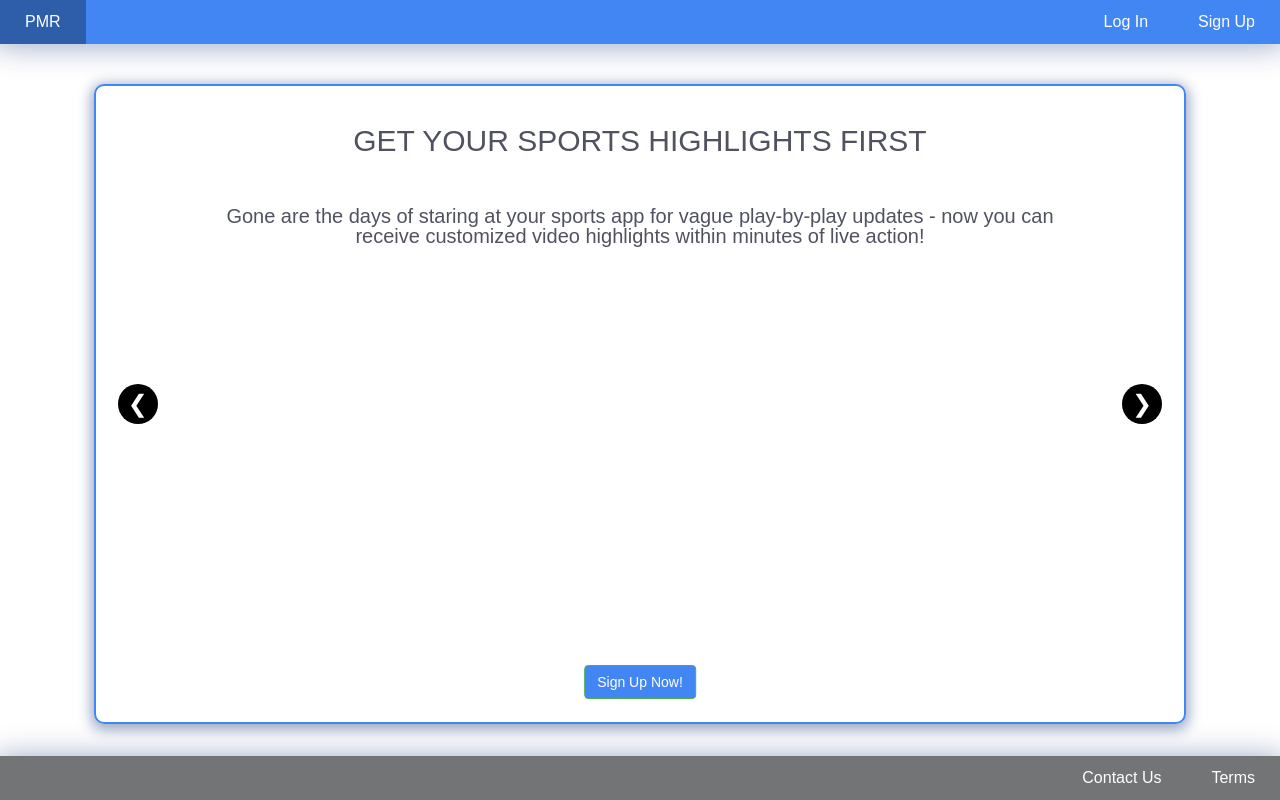
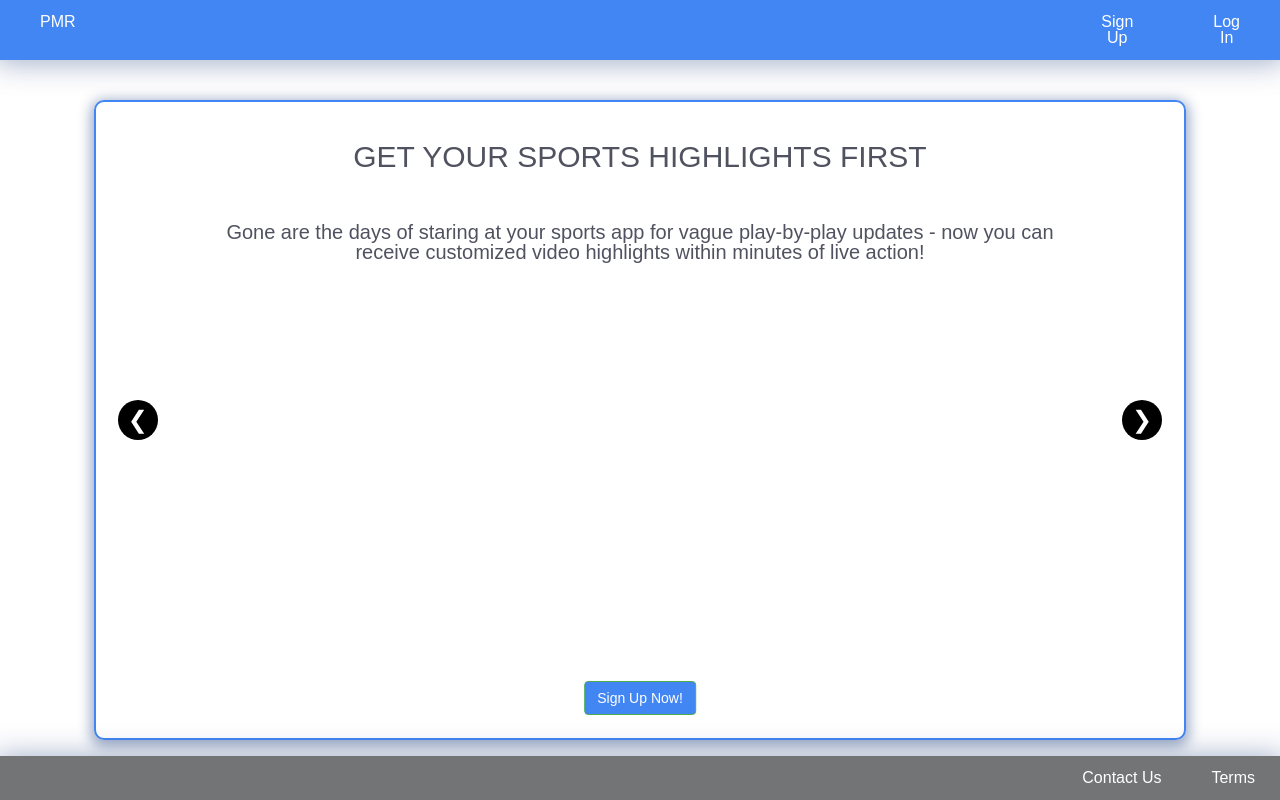
Before and after one commit to jaxmann/pmr-ui, a plain HTML site: page index.html in a window 1280 px wide. Drawn offline with nearby package versions, Linux system fonts and the light colour scheme.

Commit message:
convert header to bootstrap

```diff
--- a/index.html
+++ b/index.html
@@ -16,7 +16,7 @@
 <script src="js/main.js"></script>
 
 <style>
-ul {
+.header-row {
 	list-style-type: none;
 	margin: 0;
 	padding: 0;
@@ -30,6 +30,27 @@ ul {
 
 .button-left {
 	float: left;
+}
+
+.header-button a {
+	display: block;
+	color: white;
+	text-align: center;
+	padding: 14px 25px;
+	text-decoration: none;
+}
+
+/* Change the link color to #111 (black) on hover */
+.header-button a:hover {
+	color: white;
+	background-color: #2e5daa;
+	text-decoration: none;
+}
+
+.header-button a:focus {
+	background-color: #4286f4;
+	text-decoration: none;
+	color: white;
 }
 
 li a {
@@ -150,15 +171,25 @@ html, body {
 <body style="height: 100%">
 
 	<!-- header -->
-	<div class="main-nav">
-		<ul
-			style="width: 100%; box-shadow: 0px -3px 31px 5px rgba(4, 40, 111, 0.4);">
-			<li class="button-left"><a class="pmr-logo" href="#">PMR</a></li>
-			<li class="button-right"><a class="cd-signup" href="#0">Sign
-					Up</a></li>
-			<li class="button-right"><a class="cd-signin" href="#0">Log
-					In</a></li>
-		</ul>
+	<div class="main-nav row header header-row"
+		style=" box-shadow: 0px -3px 31px 5px rgba(4, 40, 111, 0.4);">
+		<div class="col-md-4">
+			<div class="header-button button-left">
+				<a class="pmr-logo" href="#">PMR</a>
+			</div>
+		</div>
+		<div class="col-md-6"></div>
+		<div class="col-md-1">
+			<div class="header-button button-right">
+				<a class="cd-signup" href="#0">Sign Up</a>
+			</div>
+		</div>
+		<div class="col-md-1">
+			<div class="header-button button-right">
+				<a class="cd-signin" href="#0">Log In</a>
+			</div>
+		</div>
+
 	</div>
 	<!-- header -->
 
@@ -169,8 +200,8 @@ html, body {
 			<!-- this is the container wrapper -->
 			<ul class="cd-switcher"
 				style="border-top-left-radius: 20px; border-top-right-radius: 20px">
-				<li><a href="#0" style="padding-top: 0px">Sign in</a></li>
-				<li><a href="#0" style="padding-top: 0px">New account</a></li>
+				<li><a href="#0" style="padding-top: 0px;border-top-left-radius:20px">Sign in</a></li>
+				<li><a href="#0" style="padding-top: 0px;border-top-right-radius:20px">New account</a></li>
 			</ul>
 
 			<div id="cd-login">
```
